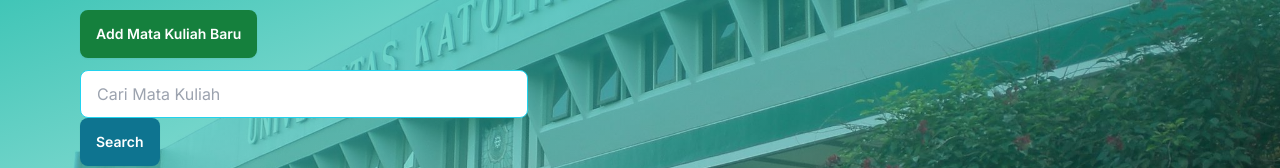
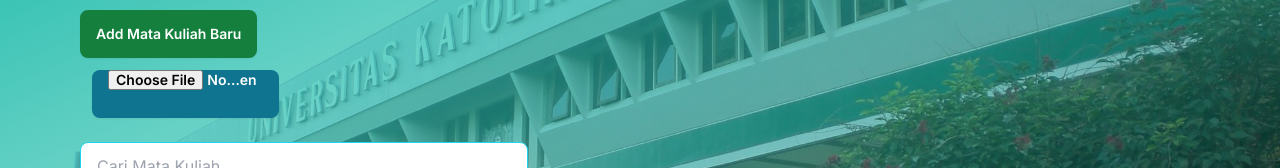
Before and after one commit to putra443/perangkat-lunak-simulasi-frs, a Next.js app: page /homeAdmin in a window 1280 px wide. Shown: the part 270-438 px from the top of the page. Built offline with nearby package versions, Linux system fonts and the light colour scheme; no server answers; the database is empty.

Commit message:
bikin fungsi upload excel
masih rusak, sulid

```diff
--- /dev/null
+++ b/app/homeAdmin/csvUpload.js
@@ -0,0 +1,71 @@
+'use client'
+import Papa from 'papaparse'
+import { useState } from 'react'
+export default function CsvUpload(){
+    const [nama,setNama] = useState("")
+    const [jamMulai, setJamMulai] = useState("")
+    const [jamSelesai, setJamSelesai] = useState("")
+    const [kelas, setKelas] = useState("")
+    const [sesi, setSesi] = useState("")
+    const [hari, setHari] = useState("Senin")
+
+    const acceptableCSVFileTypes = "application/vnd.openxmlformats-officedocument.spreadsheetml.sheet, application/vnd.ms-excel, .csv"
+    var tempNama =""
+    var tempKelas =""
+    var tempSesi =""
+    var tempWaktuMulai = 0
+    var tempWaktuSelesai = 0
+
+    function onFileChangeHandler(e){
+        const data = e.target.files[0]
+
+        Papa.parse(data,{
+            skipEmptyLines: true,
+            complete: function(results) {
+                console.log(results.data);
+                for (let i = 1; i < results.data.length; i++) {
+                    for (let j = 1; j < results.data[i].length; j++) {
+                        if(results.data[i][j]=="-"){
+                            tempWaktuSelesai=j+6
+                            upload()
+                            tempWaktuMulai=0
+                            tempWaktuSelesai=0
+                            break;
+                        }
+                        if(results.data[i][j]!=""){
+                            if(results.data[i][j]!="-"){
+                                tempWaktuMulai=j+6
+                                const element = results.data[i][j].split(':')
+                                tempNama = element[0]
+                                tempKelas = element[1]
+                                tempSesi = element[2]
+
+                            }
+                        }
+                }
+            }
+        }
+        })
+
+    }
+    async function upload(){
+        await fetch("http://localhost:3000/api/homeAdmin",{
+            method:"POST",
+            headers:{
+                "Content-Type":"application/json"
+            },
+            body: JSON.stringify({
+                nama:tempNama,
+                kelas:tempKelas,
+                sesiKelas:tempSesi,
+                jamMulai:tempWaktuMulai,
+                jamSelesai:tempWaktuSelesai
+            })
+        })
+    }
+
+        return(
+            <input
+                onChange={onFileChangeHandler} type="file" id="csvFileSelector" accept={acceptableCSVFileTypes} className=" w-1/6 m-3 btn btn-primary hover:bg-green-700 bg-cyan-700 text-white border-none"></input>
+        )
+}
--- a/app/homeAdmin/page.js
+++ b/app/homeAdmin/page.js
@@ -2,6 +2,7 @@
 import AddMataKuliah from './addMataKuliah';
 import UpdateMataKuliah from './updateMataKuliah';
 import DeleteMataKuliah from './deleteMataKuliah';
+import CsvUpload from './csvUpload';
 import SearchBar from './searchBar';
 import bg from '../../assets/background_unpar.jpg'
 
@@ -22,6 +23,7 @@
                     <p className='text-4xl text-white'>Selamat Datang di Perangkat Lunak Simulasi FRS</p>
                     <p className='text-l text-white bg-cyan-600 rounded-2xl p-2 m-5 w-1/6 text-center'> Kelola Mata kuliah</p>
                     <AddMataKuliah/>
+                    <CsvUpload/>
                     <div className='w-2/5 mt-3 mb-3'>
                         <SearchBar></SearchBar>
                     </div>
--- a/package.json
+++ b/package.json
@@ -12,6 +12,7 @@
     "@headlessui/react": "^1.7.17",
     "json-server": "^0.17.4",
     "next": "14.0.2",
+    "papaparse": "^5.4.1",
     "pg": "^8.11.3",
     "react": "^18",
     "react-dom": "^18"
```
Also changed, not shown: 1 other file (tests, documents, lock files or other folders).
